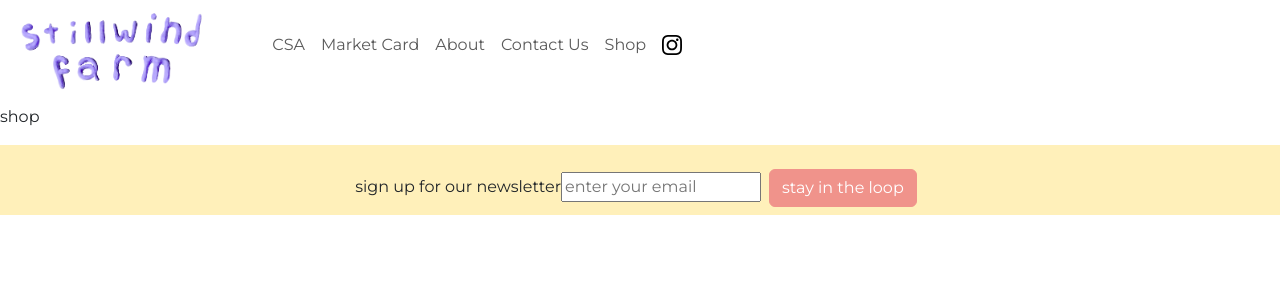
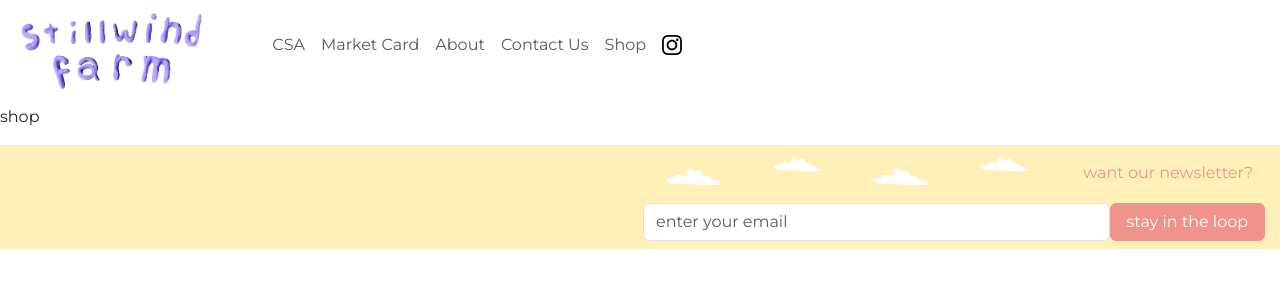
Before and after one commit to kencargill/stillwind-farm, a React (Create React App) app: page /shop in a window 1280 px wide. Shown: the top 300 px of the page. Built offline with nearby package versions, Linux system fonts and the light colour scheme.

Commit message:
footer styling

```diff
--- a/src/components/footer.tsx
+++ b/src/components/footer.tsx
@@ -1,16 +1,22 @@
 import { Link } from "react-router-dom";
+import cloud from "../styles/photos/cloud.png"
 
 export default function Footer () {
     return(
-        <div className="container-fluid d-flex flex-row-reverse bg-f">
-            <div className="mx-auto mt-3 z-3 position-sticky bottom-0">
+        <div className="container-fluid d-flex flex-row-reverse bg-f justify-content-start ms-0">
+            <div className=" position-sticky bottom-0 col-12 col-md-6">
                 <form>
-                    <label htmlFor="email">sign up for our newsletter</label>
-                    <input id="email" type="text" placeholder="enter your email" />
-
-                        {/* <Link to={'/contact'}> */}
-                                <button type="button" className="btn btn-success m-2">stay in the loop</button>
-                        {/* </Link> */}
+                    <div className="row justify-content-end mt-2 text-end">
+                        <img src={cloud} className="col-2 object-fit-scale" height="50"/>
+                        <img src={cloud} className="col-2 object-fit-scale" height="25"/>
+                        <img src={cloud} className="col-2 object-fit-scale" height="50"/>
+                        <img src={cloud} className="col-2 object-fit-scale" height="25"/>
+                        <label htmlFor="email" className="form-label col mt-2 text-success">want our newsletter?</label>
+                    </div>
+                    <div className="row justify-content-end mb-2 d-flex">
+                        <input className="col form-control" id="email" type="email" placeholder="enter your email" />
+                        <button type="button" className="col-md-3 btn btn-success">stay in the loop</button>
+                    </div>
 
                 </form>
                     </div>
```
Also changed, not shown: src/styles/photos/cloud.png (added).
